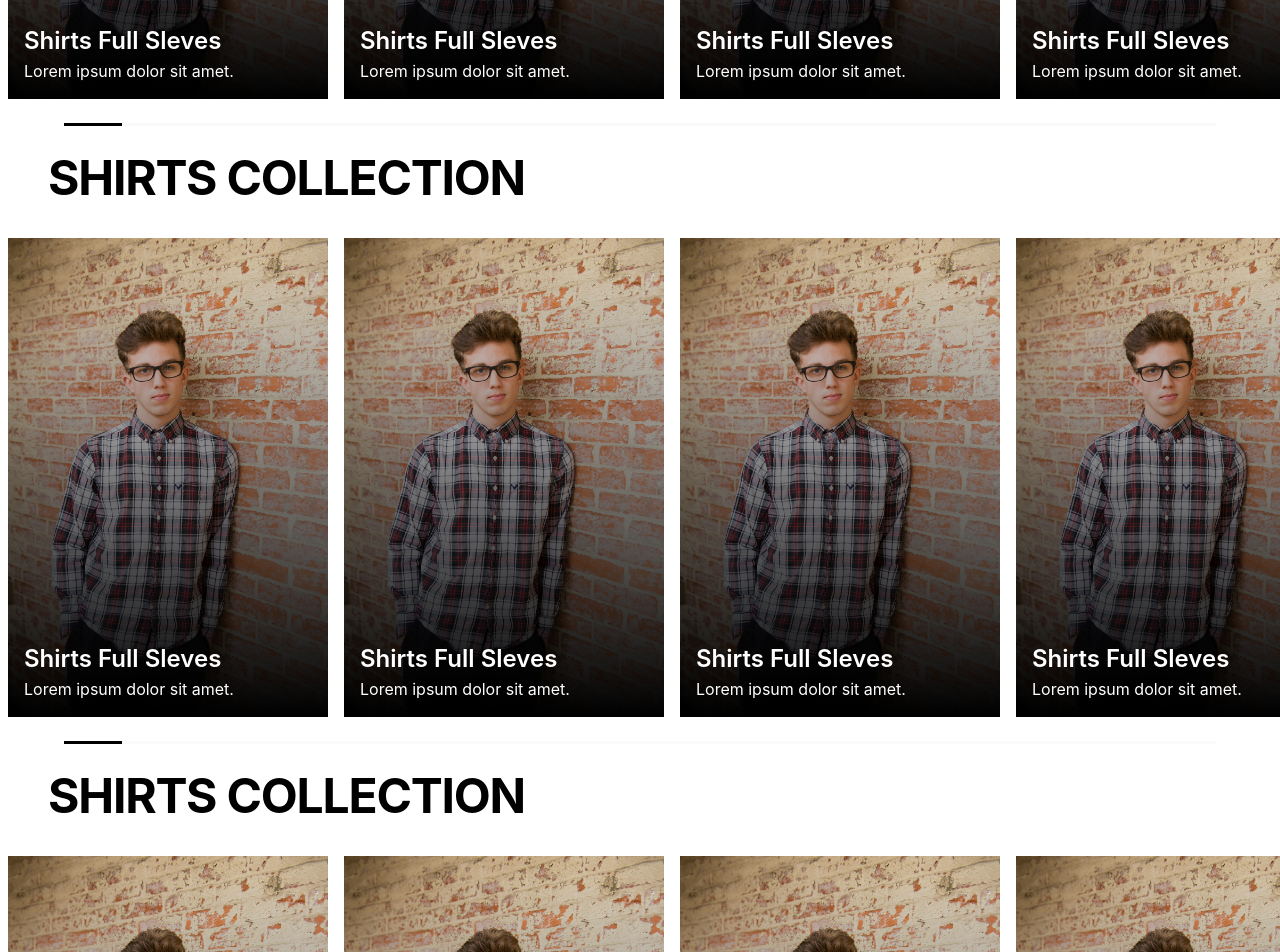
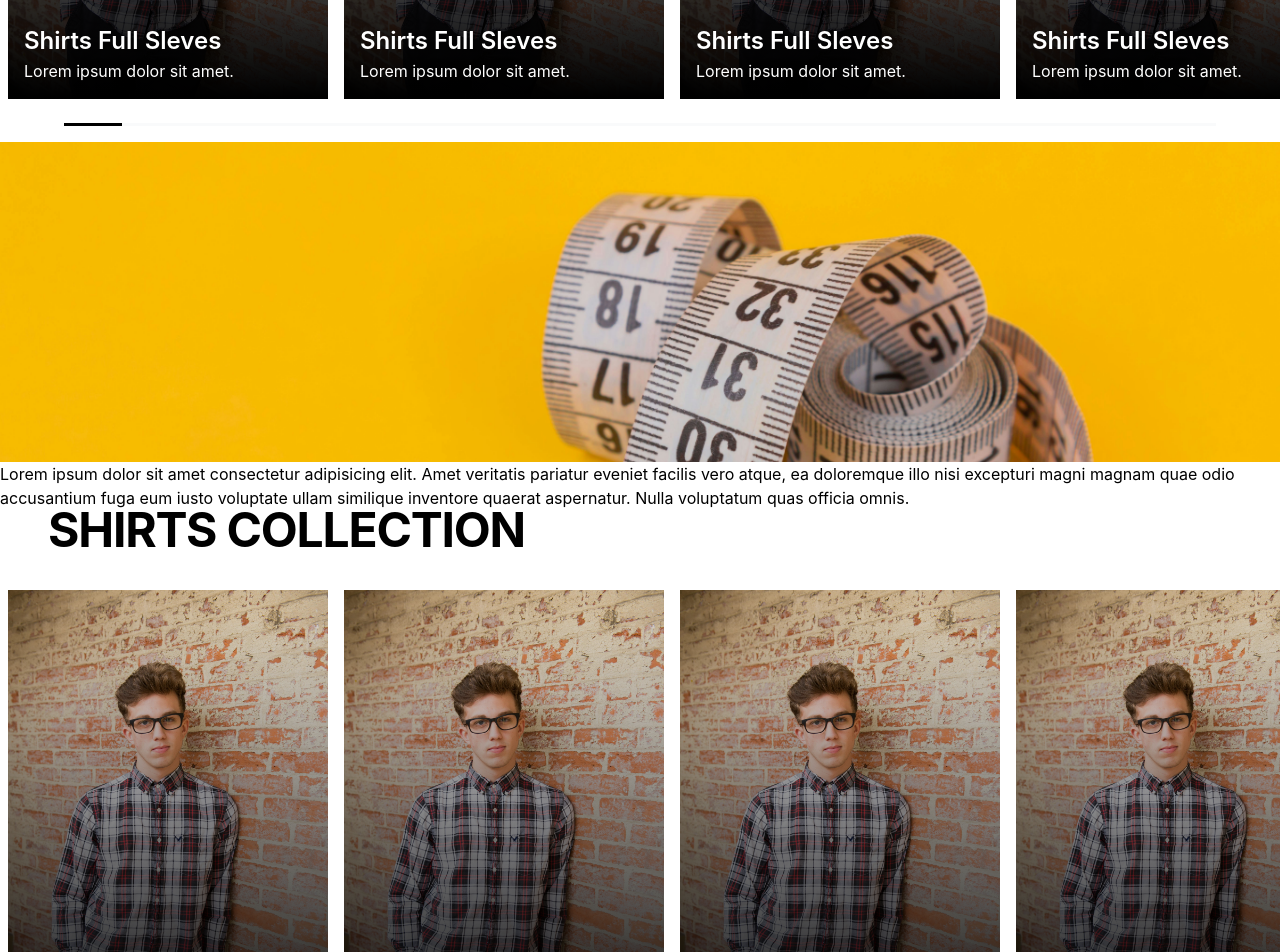
Before and after one commit to rahuln577/WePage, a React (Create React App) app in the folder wepage/: page /products in a window 1280 px wide. Shown: the part 540-1492 px from the top of the page. Built offline with nearby package versions, Linux system fonts and the light colour scheme.

Commit message:
banner added -0 - 6/4/2024

```diff
--- a/wepage/src/Components/Navbar.jsx
+++ b/wepage/src/Components/Navbar.jsx
@@ -7,12 +7,15 @@ export default function Navbar() {
     let curpage = 0;
     let myref = useRef(null);
     let ham=useRef(null);
-    let menu=false;
+    let menu = false;
+
         window.onscroll=()=>{
             scroll();
-        }
+    }
+
          function scroll()  {
-            var st = window.scrollY;
+             var st = window.scrollY;
+             console.log(st);
             if (st > curpage) {
                 myref.current.classList.remove("movedown");
                 myref.current.classList.add("moveup");
@@ -38,11 +41,11 @@ export default function Navbar() {
             ham.current.classList.add("anim");
         }
     }
-    return <nav className="bg-white shadow-lg w-[96%]  h-[4.5rem] flex-row flex fixed top-[2rem] mx-[2%] z-[99]" ref={myref}>
+    return <nav className="bg-white shadow-lg w-[96%]  h-[4.5rem] flex-row flex fixed top-[2rem] mx-[2%] z-[99] movedown" ref={myref}>
         <div className=" ml-[1rem] flex-row hidden lg:flex h-[100%] w-[24rem] justify-between items-center z-[2]">
             <a href="#" className="text-[1rem] font-semibold ">Home</a>
             <a href="#" className="text-[1rem] font-semibold">About Us</a>
-            <a href="#" className="text-[1rem] font-semibold">Best Sellers</a>
+            <a href="#bestsellers" className="text-[1rem] font-semibold scroll-smooth">Best Sellers</a>
             <a href="#" className="text-[1rem] font-semibold">Location</a>
 
         </div>
--- a/wepage/src/Components/bestsellers/BestSellers.jsx
+++ b/wepage/src/Components/bestsellers/BestSellers.jsx
@@ -17,7 +17,7 @@ function BestSellers() {
   }
 
   return (
-    <div className="my-[4rem] w-full h-full bg-gray-50">
+    <div className="my-[4rem] w-full h-full bg-gray-50" id='bestsellers'>
     <h1 className="font-bold text-[3rem] md:text-[5.5rem] ml-[2rem] md:ml-[3rem]">BEST SELLERS</h1>
       <div className="w-full">
       <div className="no-scrollbar overflow-x-scroll flex flex-row w-full  h-[41rem] " onScroll={sc} ref={div}>
--- a/wepage/src/index.css
+++ b/wepage/src/index.css
@@ -4,6 +4,7 @@
 
 body {
   margin: 0;
+  scroll-behavior: smooth;
   font-family: -apple-system, BlinkMacSystemFont, 'Segoe UI', 'Roboto', 'Oxygen',
     'Ubuntu', 'Cantarell', 'Fira Sans', 'Droid Sans', 'Helvetica Neue',
     sans-serif;
--- /dev/null
+++ b/wepage/src/pages/BannerAd.jsx
@@ -0,0 +1,10 @@
+export default function BannerAd() {
+    return (
+        <div className=" w-full my-4 h-[20rem] realtive ">
+            <img src={require('../assets/banner1 (1).jpg')} alt="banner" className='w-full h-full object-cover' />
+            <div className='absolute  h-full'>
+                Lorem ipsum dolor sit amet consectetur adipisicing elit. Amet veritatis pariatur eveniet facilis vero atque, ea doloremque illo nisi excepturi magni magnam quae odio accusantium fuga eum iusto voluptate ullam similique inventore quaerat aspernatur. Nulla voluptatum quas officia omnis.
+            </div>
+        </div>
+    )
+}
--- a/wepage/src/pages/Products.jsx
+++ b/wepage/src/pages/Products.jsx
@@ -1,5 +1,6 @@
 import { useRef } from "react";
 import Back from "./Back";
+import BannerAd from "./BannerAd";
 import ProductsRow from "./ProductsRow";
 
 export default function Products() {
@@ -23,6 +24,7 @@ export default function Products() {
         <div className="flex flex-col">
             <Back />
             <ProductsRow prod={product[0]} />
+            <BannerAd />
             <ProductsRow prod={product[1]} />
             <ProductsRow prod={product[2]} />
             <ProductsRow prod={product[0]} />
--- a/wepage/src/pages/ProductsRow.jsx
+++ b/wepage/src/pages/ProductsRow.jsx
@@ -1,5 +1,4 @@
 import ProductsCard from "./ProductsCard";
-
 import { useRef } from "react";
 
 export default function ProductsRow({prod}) {
@@ -17,12 +16,12 @@ export default function ProductsRow({prod}) {
     }
 
     return (
-        <div className="flex flex-col">
+        <div className="relative flex flex-col">
             <div className="w-full my-4 flex flex-col  ">
                 <h1 className="font-bold text-[2rem] md:text-[3rem] ml-[2rem] md:ml-[3rem]  tracking-tight"> SHIRTS COLLECTION </h1>
             </div>
             <div className="w-full overflow-x-scroll no-scrollbar relative flex flex-row"  ref={prodcard} onScroll={slide} >
-                <ProductsCard prod = {prod} />
+                <ProductsCard prod={prod} />
                 <ProductsCard />
                 <ProductsCard />
                 <ProductsCard />
```
Also changed, not shown: wepage/src/assets/banner1 (1).jpg (added), wepage/src/assets/banner1 (2).jpg (added).
